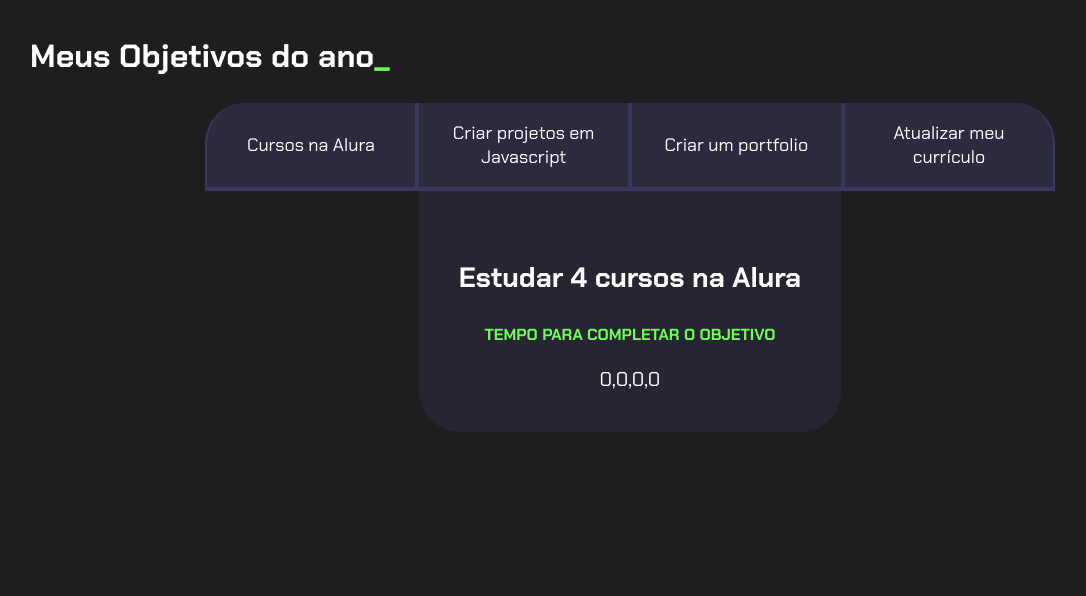
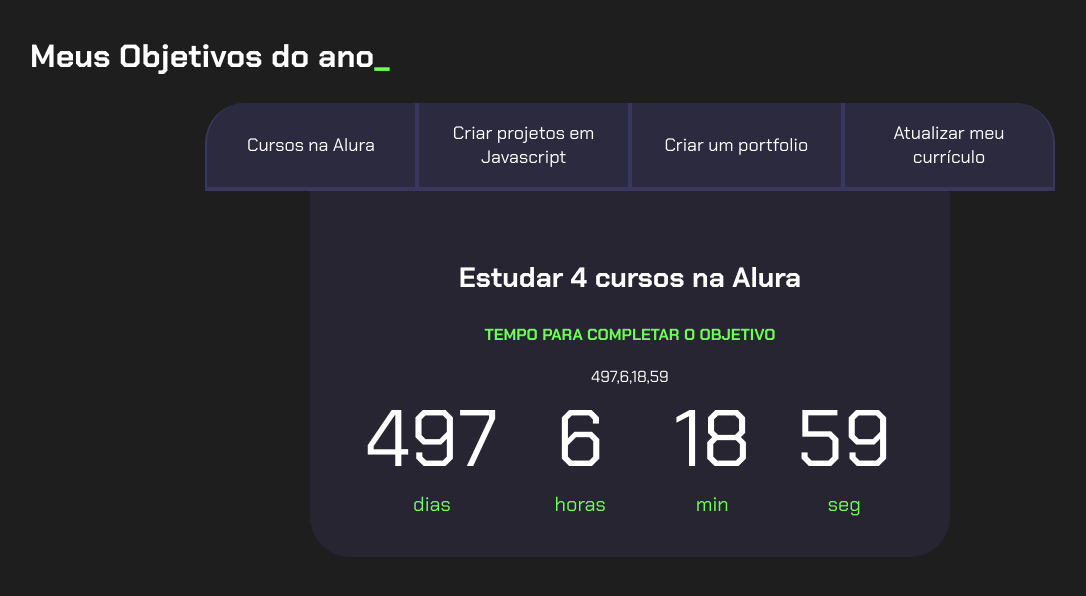
Before and after one commit to rafaellolufas/programaca-o-, a plain HTML site: page index.html in a window 1280 px wide. Shown: the whole page, without its empty margins (10-1096 px from the left). Drawn offline with Linux system fonts and the light colour scheme.

Commit message:
alterado

```diff
--- a/index.html
+++ b/index.html
@@ -22,19 +22,27 @@
                 <h3 class="aba-conteudo-titulo-principal">Estudar 4 cursos na Alura</h3>
                 <h4 class="aba-conteudo-titulo-secundario">Tempo para completar o objetivo</h4>
                 <div class="contador"></div>
+                <div class="contador">
+                    <div class="contador-digito">
+                        <p class="contador-digito-numero" id="dias0"></p>
+                        <p class="contador-digito-texto">dias</p>
+                    </div>
+                    <div class="contador-digito">
+                        <p class="contador-digito-numero" id="horas0"></p>
+                        <p class="contador-digito-texto">horas</p>
+                    </div>
+                    <div class="contador-digito">
+                        <p class="contador-digito-numero" id="min0"></p>
+                        <p class="contador-digito-texto">min</p>
+                    </div>
+                    <div class="contador-digito">
+                        <p class="contador-digito-numero" id="seg0"></p>
+                        <p class="contador-digito-texto">seg</p>
+                    </div>
+                </div>
             </div>
             <div class="aba-conteudo">
                 <h3 class="aba-conteudo-titulo-principal">Criar 5 projetos em Javascript</h3>
-                <h4 class="aba-conteudo-titulo-secundario">Tempo para completar o objetivo</h4>
-                <div class="contador"></div>
-            </div>
-            <div class="aba-conteudo">
-                <h3 class="aba-conteudo-titulo-principal">Criar um portfolio com os meus 3 melhores projetos</h3>
-                <h4 class="aba-conteudo-titulo-secundario">Tempo para completar o objetivo</h4>
-                <div class="contador"></div>
-            </div>
-            <div class="aba-conteudo">
-                <h3 class="aba-conteudo-titulo-principal">Atualizar meu curriculo com os certificados da Alura</h3>
                 <h4 class="aba-conteudo-titulo-secundario">Tempo para completar o objetivo</h4>
                 <div class="contador">
                     <div class="contador-digito">
@@ -98,13 +106,11 @@
                         <p class="contador-digito-texto">seg</p>
                     </div>
                 </div>
-             </div>
             </div>
         </div>
     </div>
 </section>
-    </section>
+<script src="main.js"></script>
 </body>
-<script src="main.js"></script>
 
 </html>
--- a/main.js
+++ b/main.js
@@ -15,7 +15,12 @@ for (let i = 0; i < botoes.length; i++) {
 }
 
 const contadores = document.querySelectorAll(".contador");
-const tempoObjetivo1 = new Date("2023-10-05T00:00:00");
+const tempoObjetivo1 = new Date("2026-08-24T00:00:00");
+const tempoObjetivo2 = new Date("2026-05-25T00:00:00");
+const tempoObjetivo3 = new Date("2026-05-16T00:00:00");
+const tempoObjetivo4 = new Date("2025-12-16T00:00:00");
+
+const tempos = [tempoObjetivo1, tempoObjetivo2, tempoObjetivo3, tempoObjetivo4];
 
 
 contadores[0].textContent = calculaTempo(tempoObjetivo1);
@@ -27,24 +32,22 @@ function calculaTempo(tempoObjetivo) {
     let minutos = Math.floor(segundos / 60);
     let horas = Math.floor(minutos / 60);
     let dias = Math.floor(horas / 24);
-
     segundos %= 60;
     minutos %= 60;
     horas %= 24;
     if (tempoFinal > 0) {
         return [dias, horas, minutos, segundos];
     } else {
-        return [0, 0, 0, 0];
+        return [0,0,0,0];
     }
 }
-
 function atualizaCronometro() {
     for (let i = 0; i < contadores.length; i++) {
         document.getElementById("dias" + i).textContent = calculaTempo(tempos[i])[0];
         document.getElementById("horas" + i).textContent = calculaTempo(tempos[i])[1];
         document.getElementById("min" + i).textContent = calculaTempo(tempos[i])[2];
         document.getElementById("seg" + i).textContent = calculaTempo(tempos[i])[3];
-    }
+}
 }
 
 function comecaCronometro() {
--- a/style.css
+++ b/style.css
@@ -36,8 +36,9 @@ body {
     color: var(--verde);
 }
 
+
 .botao {
-    font-family: "Chakra Petch", sans-serif;
+    font-family: 'Chakra Petch', sans-serif;
     background-color: var(--botao-inativo);
     color: var(--branco);
     display: flex;
@@ -59,6 +60,7 @@ body {
 .botoes {
     display: block;
 }
+
 .botao.ativo {
     background-color: var(--botao-ativo);
     border-bottom: 4px solid var(--verde);
@@ -90,8 +92,28 @@ body {
 }
 
 .contador {
+    display: flex;
+    justify-content: center;
+    flex-wrap: wrap;
+}
+
+.contador-digito {
+    padding: 0 16px;
+    text-align: center;
+    min-width: 100px;
+}
+
+.contador-digito-numero {
+    font-size: 80px;
+    margin: 0;
+
+}
+
+.contador-digito-texto {
+    color: var(--verde);
     font-size: 20px;
-    text-align: center;
+    margin: 0;
+
 }
 
 @media screen and (min-width: 768px) {
```
